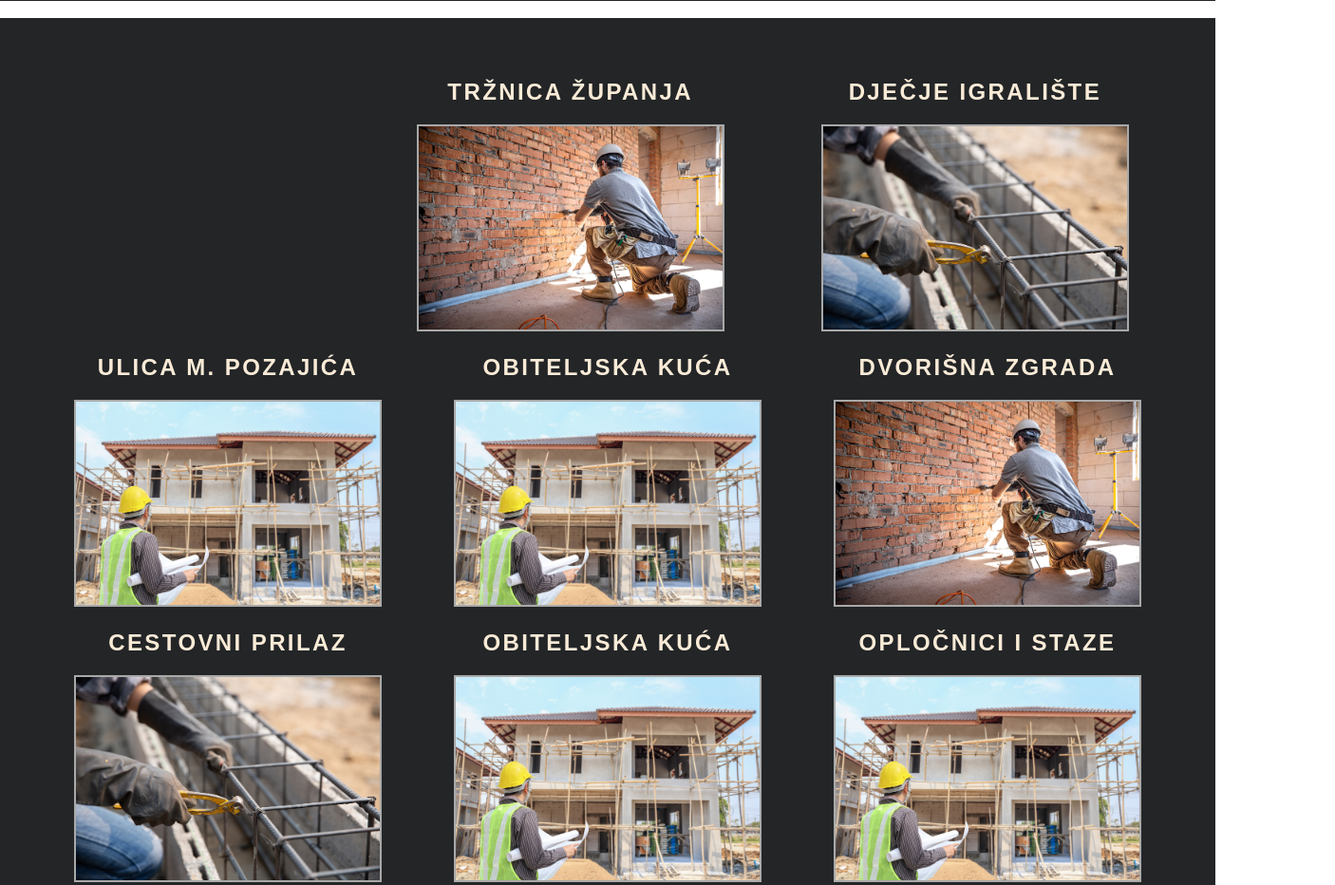
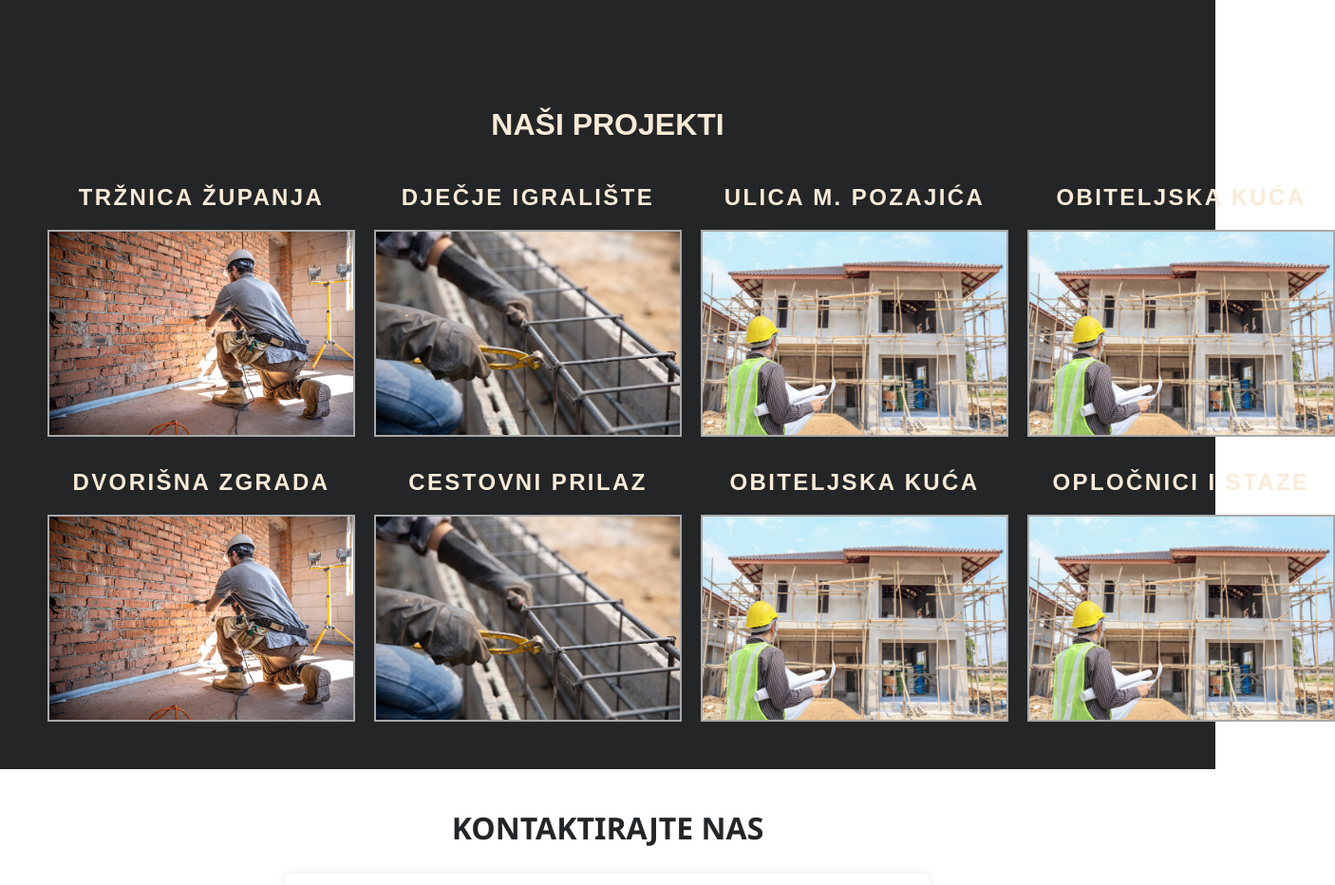
Before and after one commit to AntunOrsolic/Dubravac-gradnja, a plain HTML site: page index.html in a window 1280 px wide. Shown: the part 1862-2794 px from the top of the page at 95% size, 1406 px wide, since content can reach past the window. Drawn offline with Linux system fonts and the light colour scheme.

Commit message:
responsive design v3

```diff
--- a/index.html
+++ b/index.html
@@ -68,6 +68,9 @@
 <section id="projects">
     <div class="projects-container">
       <h1 class="projects-headline">Naši projekti</h1>
+
+      <!-- Prvi red -->
+      <div class="project-row">
       <div class="box-item-projects">
           <p class="text1-projects">Tržnica Županja</p>
         <div class="box1-projects">
@@ -87,36 +90,40 @@
       </div>
     </div>
     <div class="box-item-projects">
-      <p class="text3-projects">Obiteljska kuća</p>
-    <div class="box3-projects">
+      <p class="text4-projects">Obiteljska kuća</p>
+    <div class="box4-projects">
       <img class="box-projects" src="images\house-building-construction.jpg" alt="house construction">
     </div>
     </div>
+      </div>
 
+      <!-- Drugi red -->
+      <div class="project-row">
     <div class="box-item-projects">
-      <p class="text1-projects">Dvorišna zgrada</p>
-    <div class="box1-projects">
+      <p class="text5-projects">Dvorišna zgrada</p>
+    <div class="box5-projects">
       <img class="box-projects" src="images\construction.jpg" alt="wall construction">
     </div>
     </div>
     <div class="box-item-projects">
-      <p class="text2-projects">Cestovni prilaz</p>
-    <div class="box2-projects">
+      <p class="text6-projects">Cestovni prilaz</p>
+    <div class="box6-projects">
       <img class="box-projects" src="images\steel-bar-site-construction.jpg" alt="fence construction">
     </div>
     </div>
     <div class="box-item-projects">
-      <p class="text3-projects">Obiteljska kuća</p>
-    <div class="box3-projects">
+      <p class="text7-projects">Obiteljska kuća</p>
+    <div class="box7-projects">
       <img class="box-projects" src="images\house-building-construction.jpg" alt="house construction">
     </div>
     </div>
     <div class="box-item-projects">
-      <p class="text3-projects">Opločnici i staze</p>
-    <div class="box3-projects">
+      <p class="text8-projects">Opločnici i staze</p>
+    <div class="box8-projects">
       <img class="box-projects" src="images\house-building-construction.jpg" alt="house construction">
     </div>
     </div>
+      </div>
   </div>
 </section>
 <section id="contact">
--- a/style.css
+++ b/style.css
@@ -122,6 +122,7 @@ h1 {
     align-items: center;
     justify-content: space-around;
     padding: 4px;
+    padding-bottom: 60px;
     background-color: rgb(35, 37, 39);
     margin-top: -4px;
     margin-bottom: 0;
@@ -154,30 +155,36 @@ h1 {
 .projects-container {
     display: flex;
     flex-direction: row;
-    flex-wrap: wrap;
-    align-items: center;
-    justify-content: space-around;
+
     padding: 40px;
+    margin-top: -18px;
     background-color: rgb(35, 37, 39);
 }
 
 .projects-headline {
     color: antiquewhite;
-    margin-top: -550px;
+    text-align: center;
+    margin-bottom: 20px;
 }
 
 .projects-headline:hover {
-    background-color: rgb(107, 43, 43);
+    background-color: rgb(240, 124, 124, 0.3);
     width: 100%;
     text-align: center;
-    letter-spacing: 0.1rem;
 }
 
 .box-item-projects {
-    text-align: center; /* Align text in the center */
-  }
+    text-align: center;
+    margin: 10px;
+    display: flex;
+    flex-direction: row;
+    flex-wrap: wrap;
+    align-items: flex-start;
+    justify-content: space-around;
+}
 
-.box1-projects, .box2-projects, .box3-projects {
+.box1-projects, .box2-projects, .box3-projects, .box4-projects,
+.box5-projects, .box6-projects, .box7-projects, .box8-projects {
     border: 2px solid darkgrey;
     width: 320px;
     height: 214px;
@@ -188,7 +195,8 @@ h1 {
     width: 100%;
 }
 
-.text1-projects, .text2-projects, .text3-projects {
+.text1-projects, .text2-projects, .text3-projects, .text4-projects,
+.text5-projects, .text6-projects, .text7-projects, .text8-projects {
     color: antiquewhite;
     font-weight: bolder;
     text-transform: uppercase;
@@ -370,7 +378,8 @@ footer {
     order: 0; /* Resetirajte redoslijed elemenata */
  }
 
- .box1-projects, .box2-projects, .box3-projects {
+ .box1-projects, .box2-projects, .box3-projects, .box4-projects
+ .box5-projects, .box6-projects, .box7-projects, .box8-projects {
     width: 100%; /* Puna širina na manjim ekranima */
     margin-bottom: 20px; /* Dodaj razmak ispod svake slike */
  }
@@ -409,3 +418,27 @@ footer {
         margin: 1rem;
         color: whitesmoke;
   }
+
+/* Stilizacija za manje ekrane */
+@media only screen and (min-width: 601px) {
+    .projects-container {
+        display: flex;
+        flex-direction: column;
+        align-items: center;
+        justify-content: center;
+        padding: 40px;
+        margin-top: -18px;
+        background-color: rgb(35, 37, 39);
+    }
+
+    .project-row {
+        display: flex;
+        justify-content: space-around;
+        width: 100%;
+    }
+
+    .box-item-projects {
+        flex: 0 0 calc(25% - 20px);
+        margin-top: 0;
+    }
+}
```
